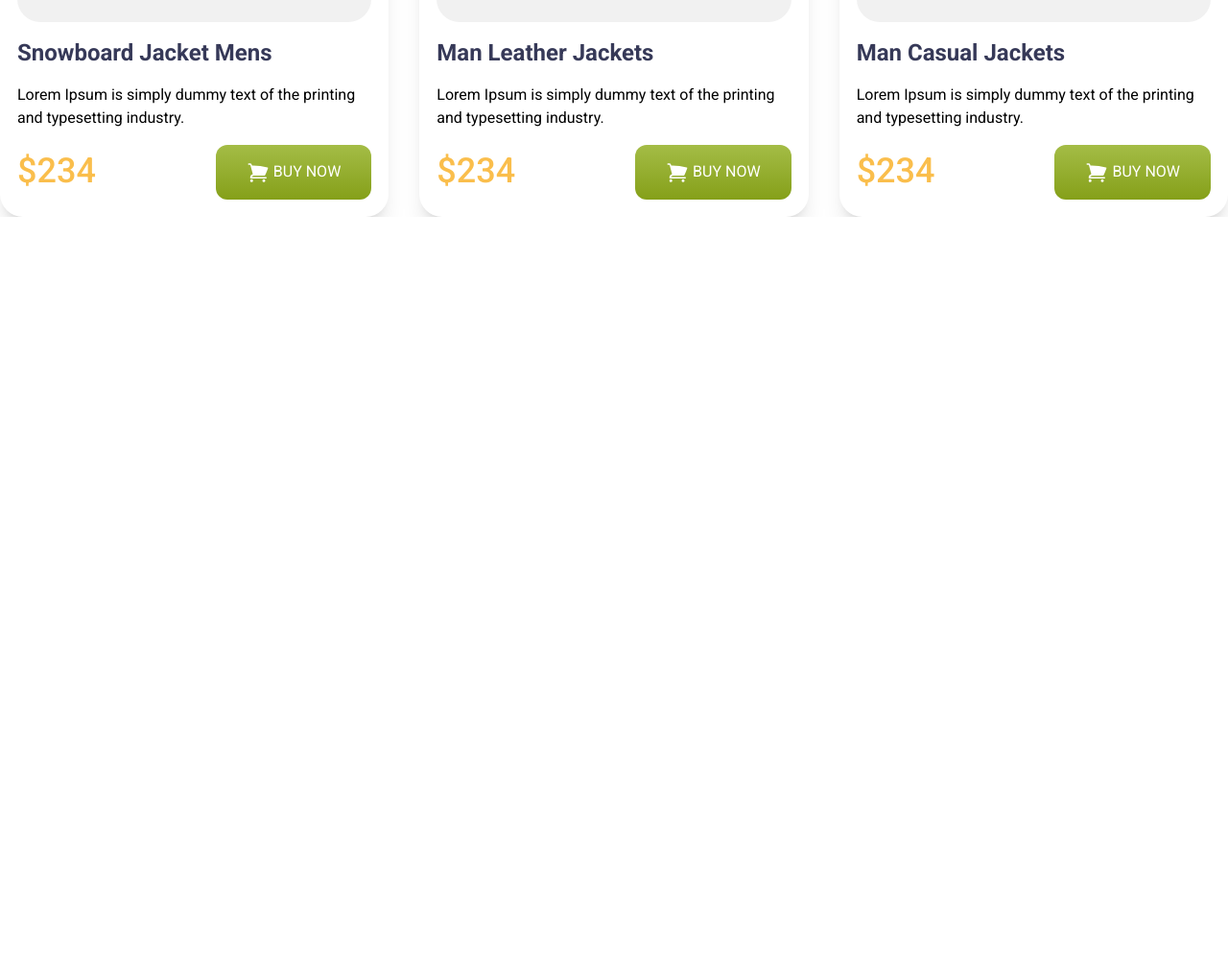
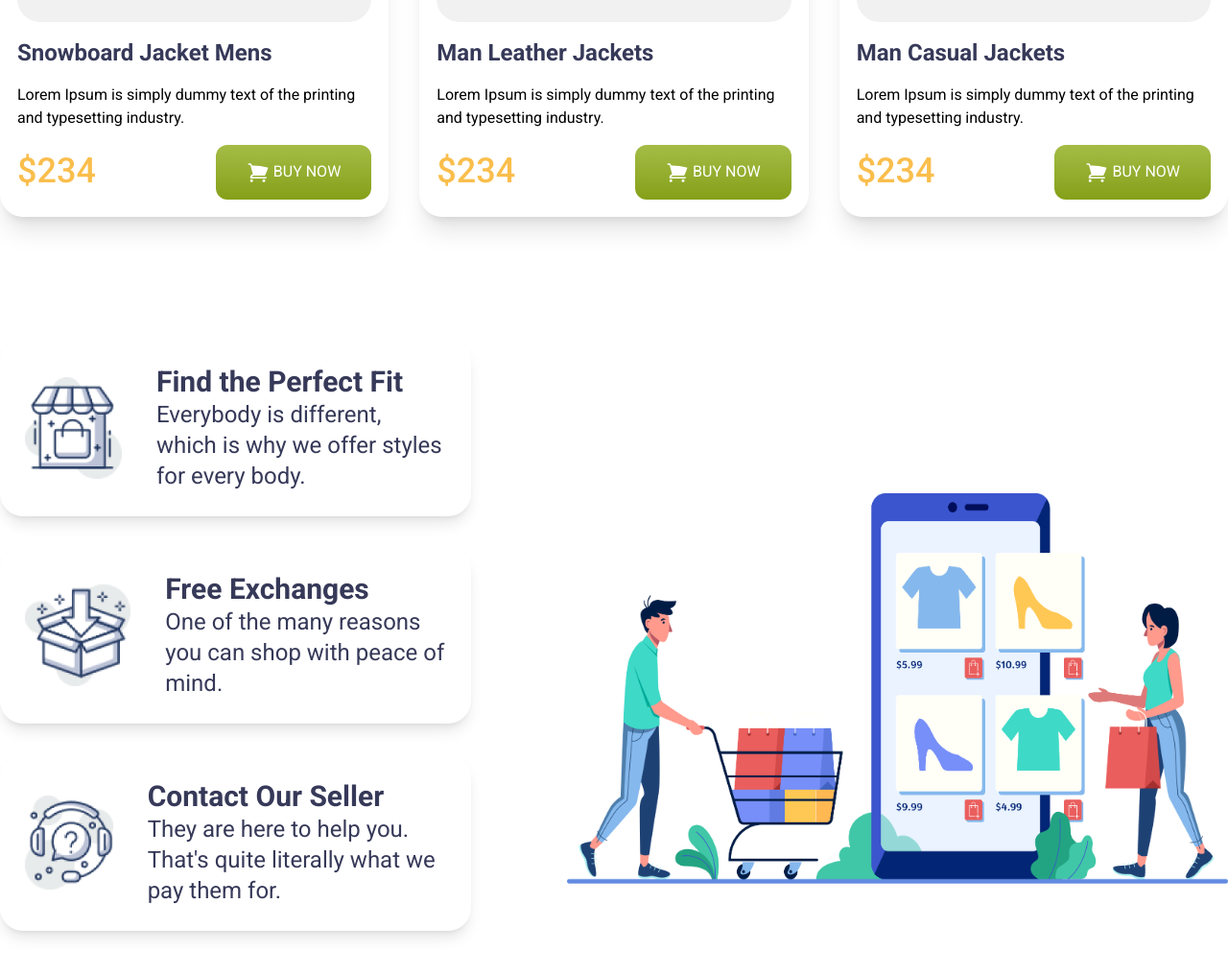
Before and after one commit to SheikhNegarSultana/Penguin-Fashion, a plain HTML site: page index.html in a window 1280 px wide. Shown: the part 1930-2946 px from the top of the page at 96% size. Before the commit the page ends 2156 px from the top, so only its background shows below. Drawn offline with nearby package versions, Linux system fonts and the light colour scheme; a web font is replaced by a local one.

Commit message:
last part added

```diff
--- a/index.html
+++ b/index.html
@@ -166,11 +166,57 @@
             </div>
             </div>
         </section>
-    </main>
 
-    <footer>
 
-    </footer>
+    <section class="mt-32 mx-auto mb-16">
+        <!-- Footer Section -->
+        <div class="lg:flex justify-between items-center gap-[100px] ">
+            <div class="container">
+            <!-- Details -->
+             <div class="flex items-center shadow-lg rounded-3xl p-[26px] gap-[36px] mb-[32px]">
+                <!-- Details Picture House -->
+                 <div >
+                    <img src="icons/house.png" alt="">
+                 </div>
+                 <!-- Details Text -->
+                  <div class="w-[800]">
+                    <h3 class="text-[#363958] text-3xl font-bold">Find the Perfect Fit</h3>
+                    <p class="text-[#363958] text-2xl font-normal">Everybody is different, which is why we offer styles for every body.</p>
+                  </div>
+             </div>
+
+            <!-- Details -->
+             <div class="flex items-center shadow-lg rounded-3xl p-[26px] gap-[36px] mb-[32px]">
+                <!-- Details Picture Box-->
+                 <div>
+                    <img src="icons/box.png" alt="">
+                 </div>
+                 <!-- Details Text -->
+                  <div class="w-[800]">
+                    <h3 class="text-[#363958] text-3xl font-bold">Free Exchanges</h3>
+                    <p class="text-[#363958] text-2xl font-normal">One of the many reasons you can shop with peace of mind.</p>
+                  </div>
+             </div>
+            <!-- Details -->
+             <div class="flex items-center shadow-lg rounded-3xl p-[26px] gap-[36px] ">
+                <!-- Details Picture Question-->
+                 <div>
+                    <img src="icons/question.png" alt="">
+                 </div>
+                 <!-- Details Text -->
+                  <div class="w-[800]">
+                    <h3 class="text-[#363958] text-3xl font-bold">Contact Our Seller</h3>
+                    <p class="text-[#363958] text-2xl font-normal">They are here to help you. That's quite literally what we pay them for.</p>
+                  </div>
+             </div>
+            </div>
+             <!-- Picture -->
+              <div>
+                <img class="sm:mt-28" src="images/shopping.png" alt="">
+              </div>
+        </div>
+</section>
+</main>
 
 </body>
 </html>
```
